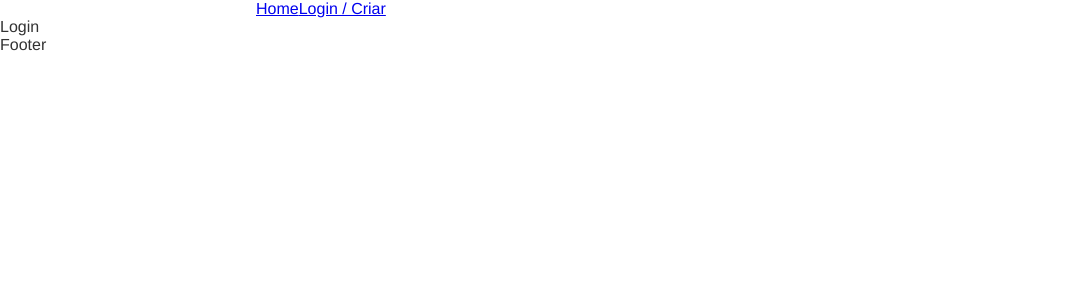
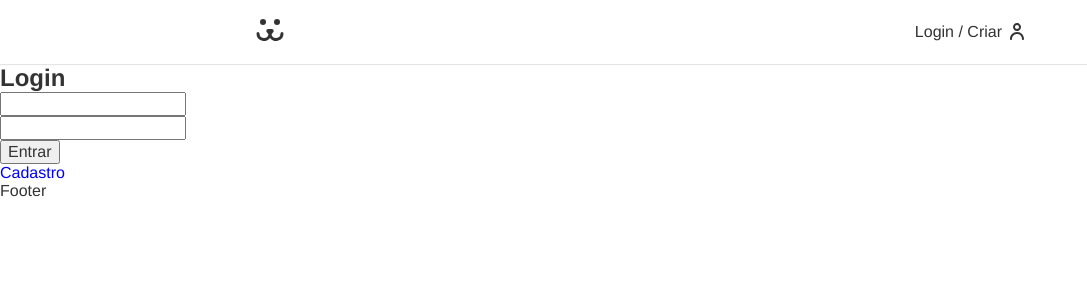
Before and after one commit to Danyllo-Mendanha-dev/Dogs, a React (Vite) app: page /login in a window 1280 px wide. Shown: the top 300 px of the page, without its empty margins (0-1087 px from the left). Built offline with nearby package versions, Linux system fonts and the light colour scheme.

Commit message:
header-e-LoginRoutes

```diff
--- a/src/App.css
+++ b/src/App.css
@@ -3,6 +3,7 @@
 }
 
 body {
+  padding-top: 4rem;
   margin: 0px;
   color: #333;
   --type-first: Helvetica, Arial, sans-serif;
--- a/src/App.jsx
+++ b/src/App.jsx
@@ -12,7 +12,7 @@
         <Header />
         <Routes>
           <Route path="/" element={<Home />}></Route>
-          <Route path="/login" element={<Login />}></Route>
+          <Route path="/login/*" element={<Login />}></Route>
         </Routes>
         <Footer />
       </BrowserRouter>
--- a/src/Components/Header.jsx
+++ b/src/Components/Header.jsx
@@ -1,15 +1,20 @@
 import React from "react";
 import styles from "./Header.module.css";
 import { Link } from "react-router-dom";
+import Dogs from '../Assets/dogs.svg?react';
 
 const Header = () => {
   return (
-    <div className={styles.header}>
-      <nav className={`container`}>
-        <Link to="/">Home</Link>
-        <Link to="/login">Login / Criar</Link>
+    <header className={styles.header}>
+      <nav className={`${styles.nav} container`}>
+        <Link className={styles.logo} to="/" aria-label="Dogs - Home">
+          <Dogs />
+        </Link>
+        <Link className={styles.login} to="/login">
+          Login / Criar
+        </Link>
       </nav>
-    </div>
+    </header>
   );
 };
 
--- a/src/Components/Header.module.css
+++ b/src/Components/Header.module.css
@@ -0,0 +1,40 @@
+.header {
+  box-shadow: 0px 1px 1px rgba(0, 0, 0, 0.1);
+  position: fixed;
+  width: 100%;
+  z-index: 100;
+  background: white;
+  top: 0px;
+}
+
+.nav {
+  display: flex;
+  justify-content: space-between;
+  align-items: center;
+  height: 4rem;
+}
+
+.logo {
+  padding: 0.5rem 0;
+}
+
+a {
+  text-decoration: none;
+}
+
+.login {
+  color: #333;
+  display: flex;
+  align-items: center;
+}
+
+.login::after {
+  content: "";
+  display: inline-block;
+  width: 14px;
+  height: 17px;
+  background: url('../Assets/usuario.svg') no-repeat center center;
+  margin-left: .5rem;
+  position: relative;
+  top: -1px;
+}
--- a/src/Components/Login/Login.jsx
+++ b/src/Components/Login/Login.jsx
@@ -1,9 +1,21 @@
-import React from 'react'
+import React from "react";
+import { Routes, Route } from "react-router-dom";
+import LoginForm from "./LoginForm";
+import LoginCreate from "./LoginCreate";
+import LoginPasswordLost from "./LoginPasswordLost";
+import LoginPasswordReset from "./LoginPasswordReset";
 
 const Login = () => {
   return (
-    <div>Login</div>
-  )
-}
+    <div>
+      <Routes>
+        <Route path="/" element={<LoginForm />} />
+        <Route path="criar" element={<LoginCreate />} />
+        <Route path="perdeu" element={<LoginPasswordLost />} />
+        <Route path="resetar" element={<LoginPasswordReset />} />
+      </Routes>
+    </div>
+  );
+};
 
-export default Login
+export default Login;
--- /dev/null
+++ b/src/Components/Login/LoginCreate.jsx
@@ -0,0 +1,7 @@
+import React from "react";
+
+const LoginCreate = () => {
+  return <div>Login Criar</div>;
+};
+
+export default LoginCreate;
--- /dev/null
+++ b/src/Components/Login/LoginForm.jsx
@@ -0,0 +1,47 @@
+import React from 'react';
+import { Link } from 'react-router-dom';
+
+const LoginForm = () => {
+  const [username, setUsername] = React.useState('');
+  const [password, setPassword] = React.useState('');
+
+  function handleSubmit(event) {
+    event.preventDefault();
+    fetch('https://dogsapi.origamid.dev/json/jwt-auth/v1/token', {
+      method: 'POST',
+      headers: {
+        'Content-Type': 'application/json',
+      },
+      body: JSON.stringify({ username, password }),
+    })
+      .then((response) => {
+        console.log(response);
+        return response.json();
+      })
+      .then((json) => {
+        console.log(json);
+      });
+  }
+
+  return (
+    <section>
+      <h1>Login</h1>
+      <form action="" onSubmit={handleSubmit}>
+        <input
+          type="text"
+          value={username}
+          onChange={({ target }) => setUsername(target.value)}
+        />
+        <input
+          type="text"
+          value={password}
+          onChange={({ target }) => setPassword(target.value)}
+        />
+        <button>Entrar</button>
+      </form>
+      <Link to="/login/criar">Cadastro</Link>
+    </section>
+  );
+};
+
+export default LoginForm;
--- /dev/null
+++ b/src/Components/Login/LoginPasswordLost.jsx
@@ -0,0 +1,9 @@
+import React from 'react'
+
+const LoginPasswordLost = () => {
+  return (
+    <div></div>
+  )
+}
+
+export default LoginPasswordLost
--- /dev/null
+++ b/src/Components/Login/LoginPasswordReset.jsx
@@ -0,0 +1,9 @@
+import React from 'react'
+
+const LoginPasswordReset = () => {
+  return (
+    <div></div>
+  )
+}
+
+export default LoginPasswordReset
```
